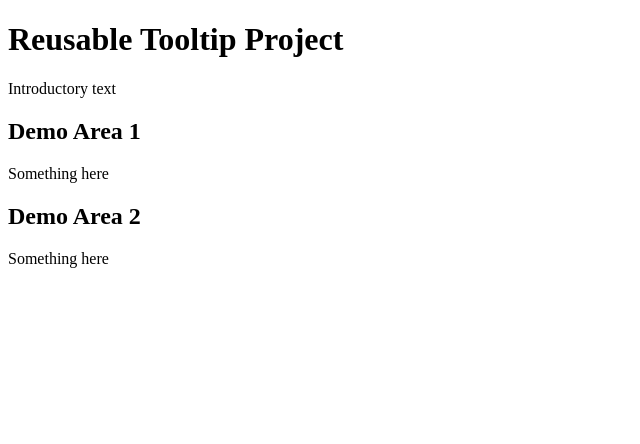
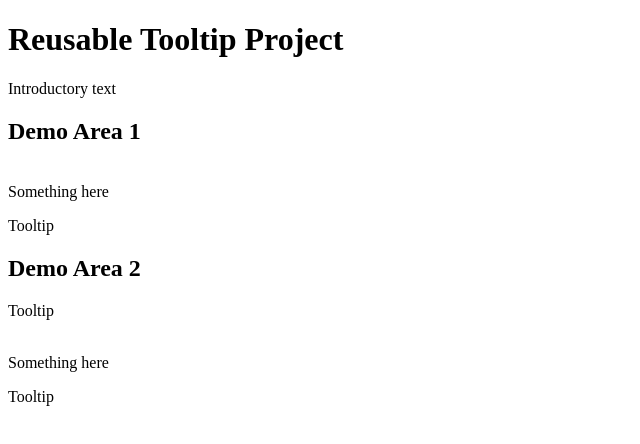
Before and after one commit to piyush-mishra-pm/Reusable-React-Tooltip, a React (Create React App) app: page / in a window 1280 px wide. Shown: the top 444 px of the page, without its empty margins (0-640 px from the left). Built offline with nearby package versions, Linux system fonts and the light colour scheme.

Commit message:
Created tooltip file and wired to App.

```diff
--- a/src/App.js
+++ b/src/App.js
@@ -1,4 +1,5 @@
 import "./App.css";
+import Tooltip from "./components/Tooltip";
 
 function App() {
     return (
@@ -9,11 +10,21 @@ function App() {
             </section>
             <section>
                 <h2>Demo Area 1</h2>
-                <div>Something here</div>
+                <div>
+                    <br />
+                    Something here
+                    <Tooltip />
+                </div>
             </section>
             <section>
                 <h2>Demo Area 2</h2>
-                <div>Something here</div>
+                <div>
+                    <Tooltip />
+                    <br />
+                    Something here
+                    <br />
+                    <Tooltip />
+                </div>
             </section>
         </div>
     );
--- /dev/null
+++ b/src/components/Tooltip.js
@@ -0,0 +1,11 @@
+import React from "react";
+
+const Tooltip = () => {
+    return (
+        <div>
+            <p>Tooltip</p>
+        </div>
+    );
+};
+
+export default Tooltip;
```
